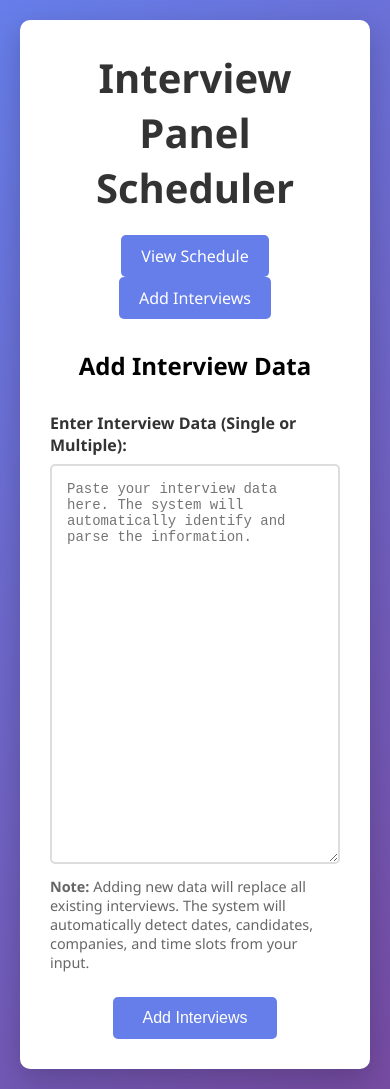
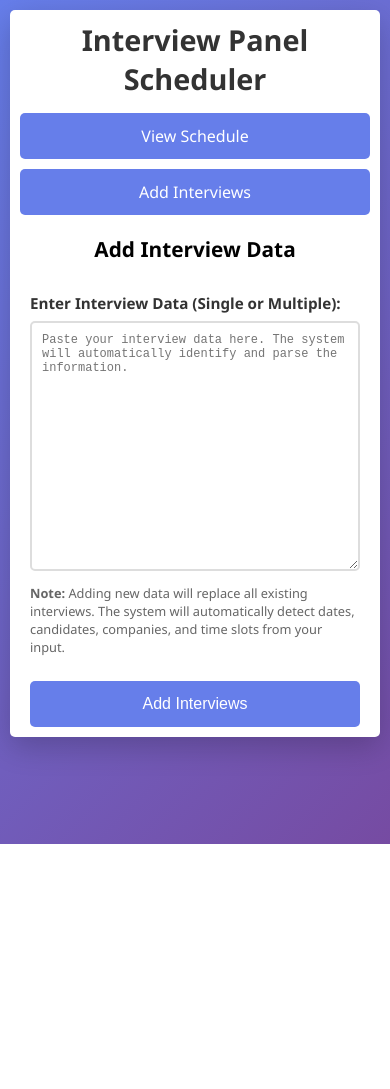
Before and after one commit to arvindarcbe/Scheduler, a Django app: page /add/ in a window 390 px wide. After the commit the page ends 844 px from the top, so only its background shows below. Run offline with Django 4.2, Linux system fonts and the light colour scheme.

Commit message:
Make website mobile-responsive for better mobile browser experience

```diff
--- a/scheduler/templates/scheduler/add_interviews.html
+++ b/scheduler/templates/scheduler/add_interviews.html
@@ -57,6 +57,55 @@
         background: #764ba2;
     }
 
+    /* Mobile Responsive Styles */
+    @media (max-width: 768px) {
+        .form-container {
+            padding: 0 10px;
+        }
+
+        h2 {
+            font-size: 1.5em;
+            margin-bottom: 20px;
+        }
+
+        textarea {
+            min-height: 300px;
+            padding: 12px;
+            font-size: 13px;
+        }
+
+        .btn-submit {
+            width: 100%;
+            padding: 14px;
+            font-size: 16px;
+        }
+
+        .help-text {
+            font-size: 0.85em;
+        }
+    }
+
+    @media (max-width: 480px) {
+        h2 {
+            font-size: 1.3em;
+            margin-bottom: 15px;
+        }
+
+        textarea {
+            min-height: 250px;
+            padding: 10px;
+            font-size: 12px;
+        }
+
+        label {
+            font-size: 0.95em;
+        }
+
+        .help-text {
+            font-size: 0.8em;
+        }
+    }
+
 </style>
 {% endblock %}
 
--- a/scheduler/templates/scheduler/base.html
+++ b/scheduler/templates/scheduler/base.html
@@ -15,7 +15,7 @@
             font-family: 'Segoe UI', Tahoma, Geneva, Verdana, sans-serif;
             background: linear-gradient(135deg, #667eea 0%, #764ba2 100%);
             min-height: 100vh;
-            padding: 20px;
+            padding: 10px;
         }
 
         .container {
@@ -24,34 +24,75 @@
             background: white;
             border-radius: 10px;
             box-shadow: 0 10px 30px rgba(0,0,0,0.2);
-            padding: 30px;
+            padding: 15px;
         }
 
         h1 {
             color: #333;
-            margin-bottom: 20px;
+            margin-bottom: 15px;
             text-align: center;
             font-size: 2.5em;
         }
 
         .nav-links {
             text-align: center;
-            margin-bottom: 30px;
+            margin-bottom: 20px;
+            display: flex;
+            flex-direction: column;
+            gap: 10px;
         }
 
         .nav-links a {
-            display: inline-block;
-            margin: 0 15px;
-            padding: 10px 20px;
+            display: block;
+            padding: 12px 20px;
             background: #667eea;
             color: white;
             text-decoration: none;
             border-radius: 5px;
             transition: background 0.3s;
+            font-size: 1em;
         }
 
         .nav-links a:hover {
             background: #764ba2;
+        }
+
+        /* Mobile Responsive Styles */
+        @media (min-width: 768px) {
+            body {
+                padding: 20px;
+            }
+
+            .container {
+                padding: 30px;
+            }
+
+            h1 {
+                font-size: 2.5em;
+                margin-bottom: 20px;
+            }
+
+            .nav-links {
+                flex-direction: row;
+                justify-content: center;
+                gap: 15px;
+            }
+
+            .nav-links a {
+                display: inline-block;
+                margin: 0 15px;
+            }
+        }
+
+        @media (max-width: 480px) {
+            h1 {
+                font-size: 1.8em;
+            }
+
+            .container {
+                padding: 10px;
+                border-radius: 5px;
+            }
         }
 
         .messages {
```
Also changed, not shown: scheduler/templates/scheduler/schedule.html (+99 -0 lines).
